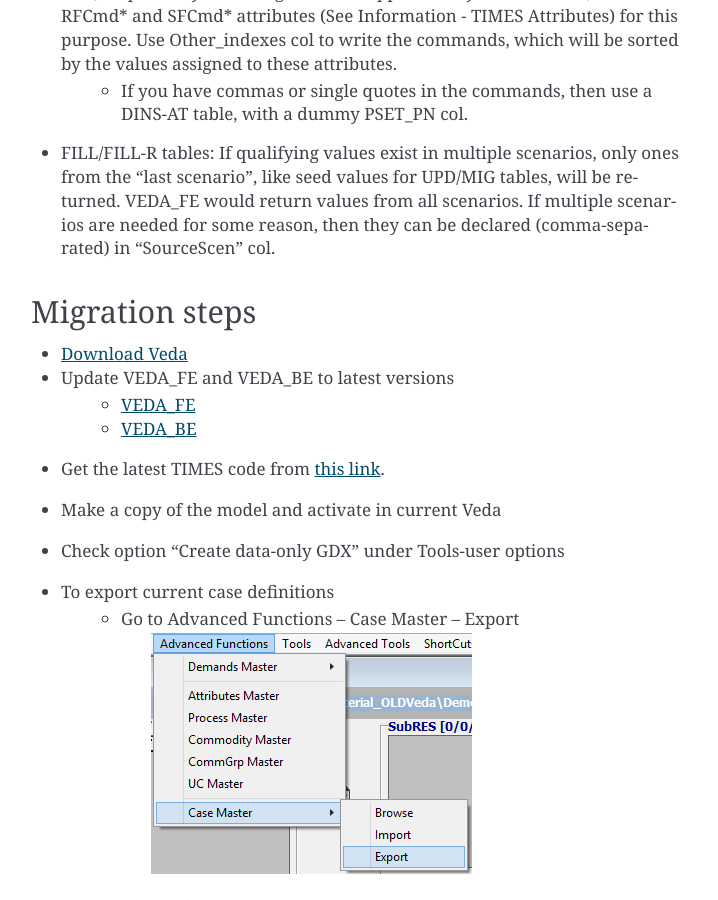
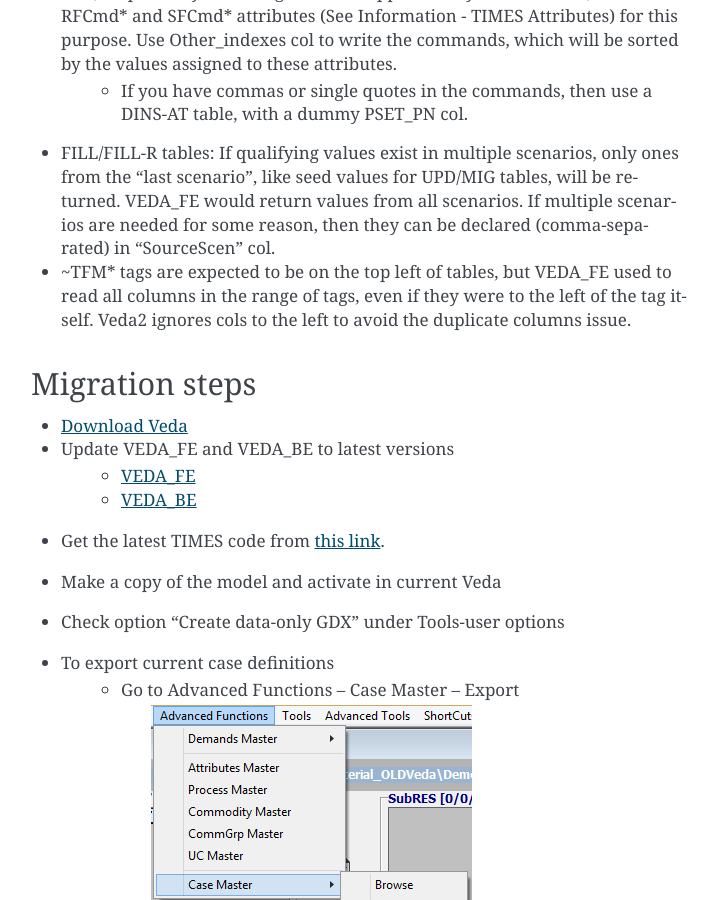
Before and after one commit to kanors-emr/Veda-documentation, a Sphinx documentation site: the page built from docs/source/pages/Migration.rst, in a window 1280 px wide and 900 px high, scrolled down 2429 px. Shown: the whole window, without its empty margins (389-1107 px from the left). Built offline with Sphinx 7.4.7, drawn with Linux system fonts in a browser that asks for light colours.

Commit message:
TFM tag position clarification

```diff
--- a/docs/source/pages/Migration.rst
+++ b/docs/source/pages/Migration.rst
@@ -53,6 +53,7 @@ Things that are different
 • ~RFInput and ~SFInput were used to write GAMS code in RUN and scenario files, respectively. These tags are not supported anymore. Instead, there are RFCmd* and SFCmd* attributes (See Information - TIMES Attributes) for this purpose. Use Other_indexes col to write the commands, which will be sorted by the values assigned to these attributes.
     • If you have commas or single quotes in the commands, then use a DINS-AT table, with a dummy PSET_PN col.
 • FILL/FILL-R tables: If qualifying values exist in multiple scenarios, only ones from the "last scenario", like seed values for UPD/MIG tables, will be returned. VEDA_FE would return values from all scenarios. If multiple scenarios are needed for some reason, then they can be declared (comma-separated) in "SourceScen" col.
+• ~TFM* tags are expected to be on the top left of tables, but VEDA_FE used to read all columns in the range of tags, even if they were to the left of the tag itself. Veda2 ignores cols to the left to avoid the duplicate columns issue.
 
 Migration steps
 ================
```
